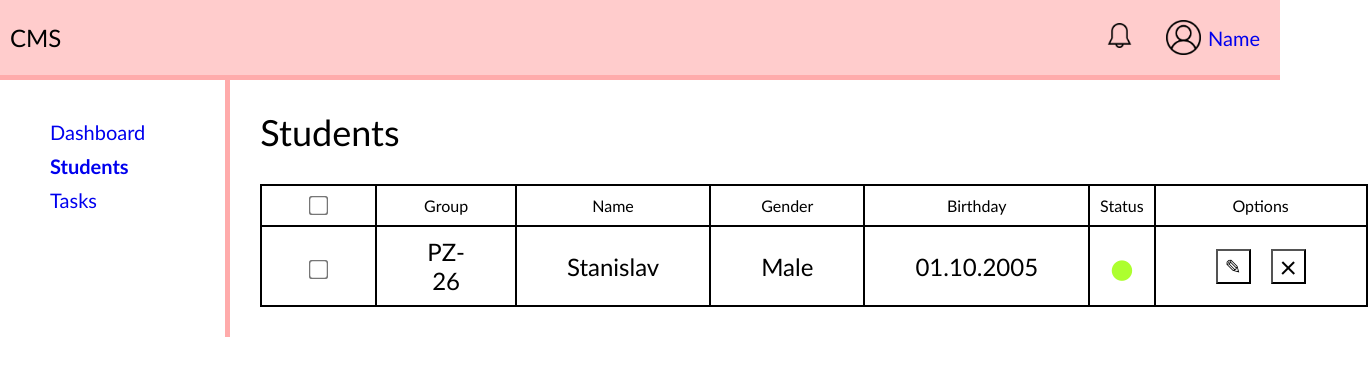
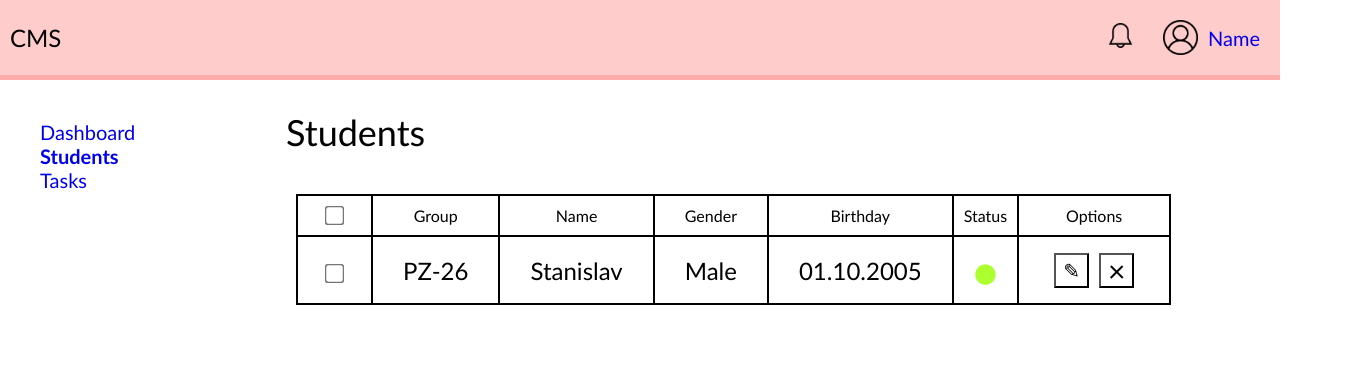
Before and after one commit to mintusyaka/programming-in-internet, a plain HTML site: page index.html in a window 1280 px wide. Shown: the whole page, 1368 px wide, since content can reach past the window. Drawn offline with Linux system fonts and the light colour scheme.

Commit message:
FEAT: Adaptive. Without "add button"

```diff
--- a/index.html
+++ b/index.html
@@ -3,7 +3,7 @@
   <head>
     <meta charset="UTF-8" />
     <meta name="viewport" content="width=device-width, initial-scale=1.0" />
-    <link rel="stylesheet" href="styles/main-style.css" />
+    <link rel="stylesheet" href="styles/smartphone-style.css" />
     <script
       src="https://kit.fontawesome.com/7e130c80aa.js"
       crossorigin="anonymous"
@@ -41,7 +41,20 @@
       </div>
       <div class="table-container">
         <h2>Students</h2>
+        <div class="table-div">
         <table>
+          <!-- <tr class="row-for-add-button">
+            <th></th>
+            <th></th>
+            <th></th>
+            <th></th>
+            <th></th>
+            <th></th>
+              <th>
+              <button type="button" id="btnAdd">+</button>
+
+              </th>
+          </tr> -->
           <tr>
             <th><input type="checkbox" name="head-checkbox" /></th>
             <th>Group</th>
--- /dev/null
+++ b/styles/smartphone-style.css
@@ -0,0 +1,300 @@
+* {
+  padding: 0;
+  margin: 0;
+  box-sizing: border-box;
+  font-size: 20px;
+  font-family: "Trebuchet MS", "Lucida Sans Unicode", "Lucida Grande",
+    "Lucida Sans", Arial, sans-serif;
+  font-weight: 400;
+}
+
+h1 {
+  font-size: 24px;
+}
+
+h2 {
+  font-size: 36px;
+  text-align: center;
+}
+
+a {
+  text-decoration: none;
+}
+
+a:visited {
+  color: black;
+}
+
+/* header */
+header {
+  background: #fcc;
+  width: 100%;
+
+  height: 80px;
+  display: flex;
+  align-items: center;
+  justify-content: space-between;
+  padding: 0 10px;
+  border-bottom: 5px solid rgb(255, 171, 171);
+}
+
+header ul {
+  display: flex;
+  list-style: none;
+  align-items: center;
+  justify-content: space-around;
+}
+
+header ul li {
+  display: inline-block;
+  align-items: center;
+  margin: 10px 10px;
+}
+
+header ul li a {
+  display: none;
+}
+
+header ul li div {
+  display: flex;
+  align-items: center;
+}
+
+.profile-img {
+  height: 35px;
+  margin: 0;
+}
+
+.notifications {
+  height: 25px;
+  margin: 0;
+}
+#btnNotification {
+  border: none;
+  cursor: pointer;
+  appearance: none;
+  background-color: inherit;
+}
+
+main {
+  display: flex;
+  justify-content: center;
+  flex-direction: column;
+}
+
+.nav-container {
+  width: 100%;
+}
+
+main div nav ul {
+  display: flex;
+  flex-direction: column;
+  align-items: center;
+}
+
+main nav li {
+  list-style: none;
+}
+
+.this-page {
+  font-weight: bold;
+}
+
+.table-container {
+  margin: 30px;
+  display: flex;
+  flex-direction: column;
+  justify-content: center;
+}
+
+.table-div {
+  display: flex;
+  justify-content: center;
+  margin: 10px;
+}
+
+table {
+  border-collapse: collapse;
+  border: 2px solid black;
+}
+
+td,
+th {
+  border: 2px solid black;
+  box-sizing: border-box;
+  font-size: 16px;
+}
+
+td {
+  text-align: center;
+}
+
+.status-bull {
+  padding: 0;
+  font-size: 30px;
+  color: lightgray;
+}
+
+.status-bull.active {
+  color: greenyellow;
+}
+
+td div {
+  display: flex;
+  align-items: center;
+  justify-content: space-between;
+}
+
+#btnDelete,
+#btnEdit {
+  cursor: pointer;
+  appearance: none;
+  background-color: inherit;
+  width: 15px;
+  height: 15px;
+  /* margin: 0 10px; */
+}
+
+span {
+  font-size: 30px;
+}
+
+td div button {
+  display: flex;
+  align-items: center;
+  justify-content: space-around;
+  text-align: center;
+  margin: 5px;
+}
+
+#btnAdd {
+  cursor: pointer;
+  appearance: none;
+  background-color: inherit;
+  width: 15px;
+  height: 15px;
+}
+
+.table-container button {
+  display: flex;
+  align-items: center;
+  justify-content: space-around;
+  text-align: center;
+  margin: 5px;
+}
+
+.button-container {
+  display: flex;
+  justify-content: flex-end;
+}
+
+.row-for-add-button {
+  border: none;
+}
+
+@media only screen and (min-width: 768px) {
+  h2 {
+    text-align: left;
+  }
+
+  header ul li a {
+    display: contents;
+  }
+
+  .profile {
+    display: flex;
+  }
+
+  .profile-img {
+    padding: 0 10px;
+  }
+
+  main {
+    flex-direction: row;
+    justify-content: flex-start;
+  }
+
+  .nav-container {
+    width: 20%;
+  }
+
+  main div nav ul {
+    display: flex;
+    flex-direction: column;
+    align-items: flex-start;
+    padding: 40px;
+  }
+
+  table {
+    border-collapse: collapse;
+    border: 2px solid black;
+    margin-top: 30px;
+  }
+
+  td,
+  th {
+    border: 2px solid black;
+    box-sizing: border-box;
+    padding: 10px 10px;
+    font-size: 16px;
+  }
+
+  td {
+    padding: 10px 0px;
+    text-align: center;
+    font-size: 24px;
+  }
+
+  input[type="checkbox"] {
+    transform: scale(1.5);
+  }
+
+  .table-container {
+    margin: 30px;
+  }
+
+  .status-bull {
+    padding: 0;
+    font-size: 55px;
+    color: lightgray;
+  }
+
+  .status-bull.active {
+    color: greenyellow;
+  }
+
+  td div {
+    display: flex;
+    align-items: center;
+    justify-content: space-between;
+    padding: 0;
+  }
+
+  #btnDelete,
+  #btnEdit {
+    cursor: pointer;
+    appearance: none;
+    background-color: inherit;
+    width: 35px;
+    height: 35px;
+  }
+
+  span {
+    font-size: 30px;
+  }
+
+  td div button {
+    display: flex;
+    align-items: center;
+    justify-content: space-around;
+    text-align: center;
+  }
+}
+
+@media only screen and (min-width: 1000px) {
+  td {
+    padding: 10px 30px;
+    text-align: center;
+    font-size: 24px;
+  }
+}
```
